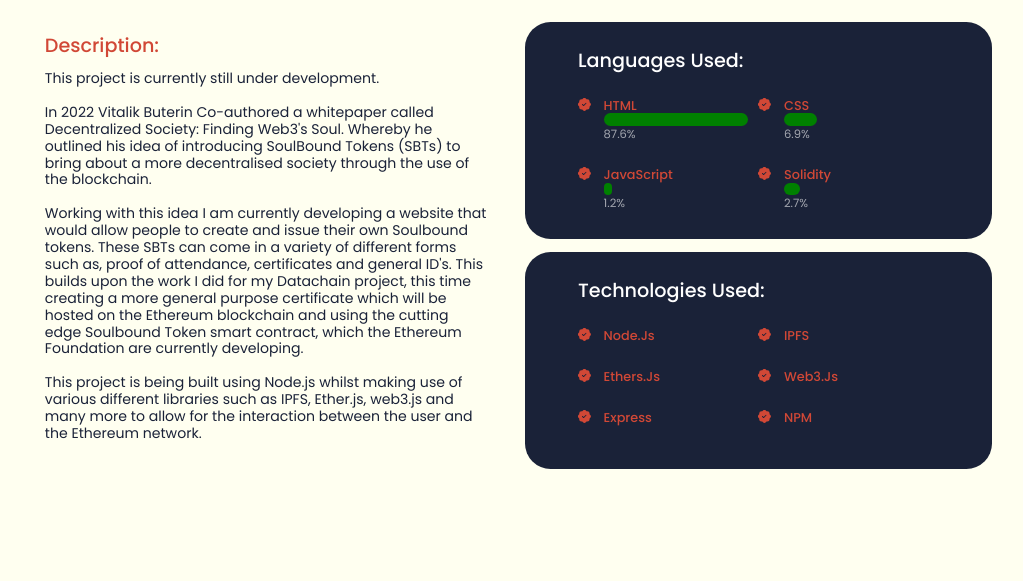
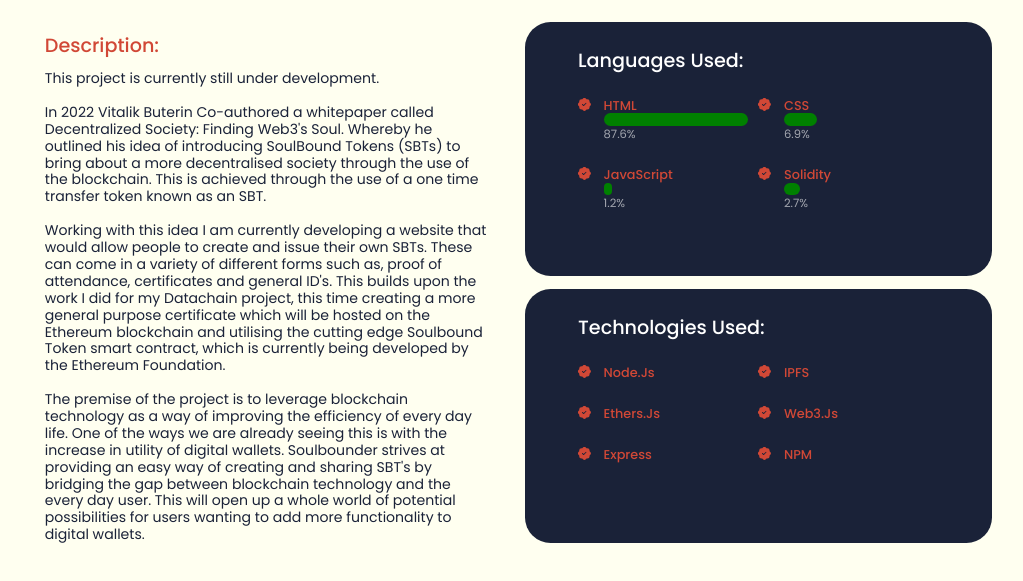
Before and after one commit to joethompson1/joethompson, a React (Create React App) app: page /soulbounder in a window 1280 px wide. Shown: the part 549-1130 px from the top of the page, without its empty margins (128-1151 px from the left). Before the commit the page ends 1108 px from the top, so only its background shows below. Built offline with nearby package versions, Linux system fonts and the light colour scheme.

Commit message:
Made improvements to projects description

```diff
--- a/src/components/projects/Datachain.jsx
+++ b/src/components/projects/Datachain.jsx
@@ -109,10 +109,10 @@ const Datachain = () => {
 					<div className="contents__description">
 						<h3>Description:</h3>
 						<p>
-							The purpose of the application, was to create
+							The purpose of the application was to create
 							a prototype which highlights to universities that the adoption of blockchain technology is not
-							only beneficial to their organisation, but, also to their past, present, and future students.
-							This is because, creating a digital degree brings with it added utility to both students and
+							only beneficial to their organisation, but also to their past, present, and future students.
+							This is because creating a digital degree brings with it added utility to both students and
 							employers, whilst at the same time helping to prevent qualification fraud.<br /><br />
 
 
--- a/src/components/projects/PassTheTime.jsx
+++ b/src/components/projects/PassTheTime.jsx
@@ -104,11 +104,11 @@ const PassTheTime = () => {
 					<div className="contents__description">
 						<h3>Description:</h3>
 						<p>
-							This application was developed during covid as a fun little exercise for me to practice my mobile development experience whilst at the same time being able to release an app onto the Google Play Store. This is because from a young age I have always wanted to release an app to the app store which is playable by anyone around the world. <br></br> <br></br>
+							This application was developed during covid as a fun little exercise for me to practice my mobile development experience, whilst at the same time being able to release an app onto the Google Play Store. This is because from a young age I have always wanted to release an app to the app store which is available to everyone (who has an android) around the world. <br></br> <br></br>
 
-							The premise of the game is very simple, the timer counts down from 10 and the user has to try and stop the timer on excatly 0 seconds. If they are successful then they will receive a small trophy at the top of the screen indicating how many times they have achieved this feat. <br></br><br></br>
+							The premise of the game is very simple, the timer counts down from 10 and the user has to try and stop the timer on excatly 0.0 seconds. If they are successful then they will receive a small trophy at the top of the screen indicating how many times they have achieved this feat. <br></br><br></br>
 
-							The app was developed in Android Studio using the programming languages Java and XML.
+							The app was developed in Android Studio using the programming languages Java and XML, and is sadly only available on the Google Play Store.
 						</p>
 					</div>
 
--- a/src/components/projects/PlantMedic.jsx
+++ b/src/components/projects/PlantMedic.jsx
@@ -104,9 +104,15 @@ const PassTheTime = () => {
 					<div className="contents__description">
 						<h3>Description:</h3>
 						<p>
-							This app was developed by a team of 4 including myself over the course of a 24 hour period for the Great Uni Hack19. As a team we worked together through the night to develop this proof of concept application. <br></br><br></br>
+							This app was developed by a team of 4 including myself over the course of
+							a 24 hour period for the Great Uni Hack19.
+							As a team we worked together through the night to develop this proof of concept application. <br></br><br></br>
 
-							We Made use of a Machine learning api, in order to classify different plants through the use of the camera. Users are able to create an account and log in. Makes use of the google maps plug in to find the users location and add new plants on to the map. Each plant that the user adds, stores how often it needs watering along with keeping track of the amount of co2 the plant has absorbed. <br></br>
+							We Made use of a Machine learning api to classify different plants that the user has photographed themselves.
+							Users are able to create an account and log in and would save the details of all the plants they are caring for.
+							Makes use of the google maps plug in to find the users location and add new plants on to the map.
+							Each plant that the user adds, stores how often it needs watering along with keeping track of
+							the amount of co2 the plant has absorbed. <br></br>
 						</p>
 					</div>
 
--- a/src/components/projects/Soulbounder.jsx
+++ b/src/components/projects/Soulbounder.jsx
@@ -108,11 +108,24 @@ const Soulbounder = () => {
 						<p>
 							This project is currently still under development. <br></br><br></br>
 
-							In 2022 Vitalik Buterin Co-authored a whitepaper called Decentralized Society: Finding Web3's Soul. Whereby he outlined his idea of introducing SoulBound Tokens (SBTs) to bring about a more decentralised society through the use of the blockchain. <br></br><br></br>
+							In 2022 Vitalik Buterin Co-authored a whitepaper called Decentralized Society: Finding Web3's Soul.
+							Whereby he outlined his idea of introducing SoulBound Tokens (SBTs) to bring about a more decentralised society
+							through the use of the blockchain.
+							This is achieved through the use of a one time transfer token known as an SBT.<br></br><br></br>
 
-							Working with this idea I am currently developing a website that would allow people to create and issue their own Soulbound tokens. These SBTs can come in a variety of different forms such as, proof of attendance, certificates and general ID's. This builds upon the work I did for my Datachain project, this time creating a more general purpose certificate which will be hosted on the Ethereum blockchain and using the cutting edge Soulbound Token smart contract, which the Ethereum Foundation are currently developing.<br /><br />
+							Working with this idea I am currently developing a website that would allow people to create and
+							issue their own SBTs. These can come in a variety of different forms such as,
+							proof of attendance, certificates and general ID's.
+							This builds upon the work I did for my Datachain project, this time creating a more general
+							purpose certificate which will be hosted on the Ethereum blockchain and utilising the cutting edge
+							Soulbound Token smart contract, which is currently being developed by the Ethereum Foundation.<br /><br />
 
-							This project is being built using Node.js whilst making use of various different libraries such as IPFS, Ether.js, web3.js and many more to allow for the interaction between the user and the Ethereum network.
+							The premise of the project is to leverage blockchain technology as a way of improving
+							the efficiency of every day life. One of the ways we are already seeing this is with the increase
+							in utility of digital wallets. Soulbounder strives at providing an easy way of creating and sharing SBT's
+							by bridging the gap between blockchain technology and the every day user. This will open up a whole world of
+							potential possibilities for users wanting to add more functionality to digital wallets.
+
 						</p>
 					</div>
 
--- a/src/index.css
+++ b/src/index.css
@@ -73,8 +73,7 @@ h1 {
 
 
 section {
-/*	margin-top: 8rem;*/
-/*	height: 100vh;*/
+	max-width: 1500px;
 }
 
 
```
